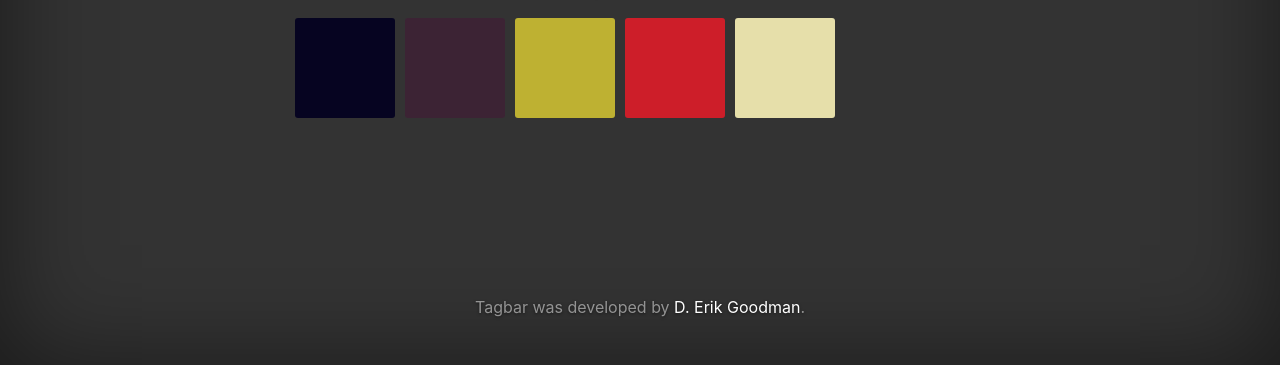
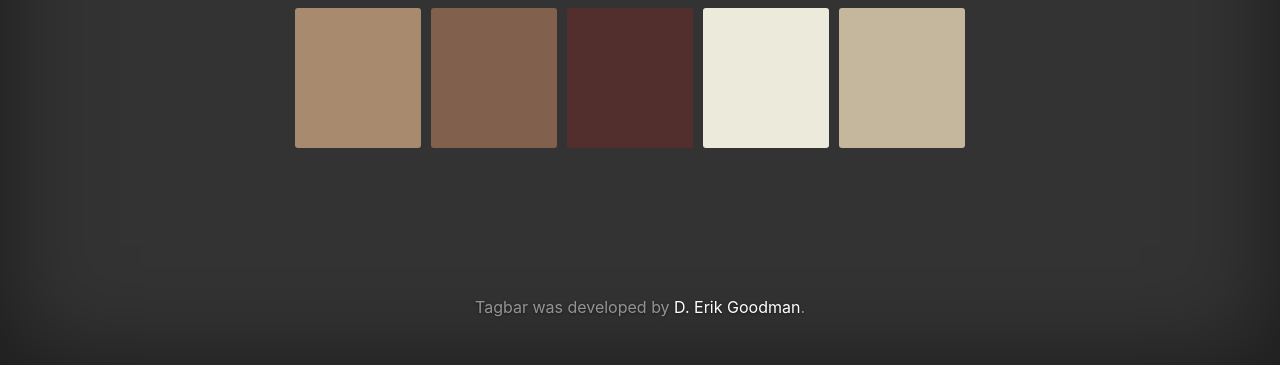
Before and after one commit to DEGoodman/tagbar, a Flask app: template app/templates/results.html in a window 1280 px wide. Shown: the part 435-800 px from the top of the page. Run offline with Flask 2, Linux system fonts and the light colour scheme; the template is opened without the code that fills it, so the values that code supplies are empty; parts of the project's set-up code (start-up, migrations or seed data) failed here and were passed over; some libraries are stand-ins or nearby versions.

Commit message:
better boxes

```diff
--- a/app/cssmaker.py
+++ b/app/cssmaker.py
@@ -8,8 +8,8 @@ from pprint import pprint
 
 def make(data):
     f = open(os.getcwd() + '/app/static/css/colors.css', 'w')
-    f.write('.color-swatches {\n\tmargin: 5px 0px -5px 0px;\n\twidth:550px;\n\toverflow:hidden;\n}\n')
-    f.write('.color-swatch {\n\tfloat: left;\n\tmargin: 0px 5px;\n\tborder-radius: 3px;\n\twidth: 100px;\n\theight: 100px;\n}\n')
+    # f.write('.color-swatches {\n\tmargin: 5px 0px -5px 0px;\n\twidth:550px;\n\toverflow:hidden;\n}\n')
+    # f.write('.color-swatch {\n\tfloat: left;\n\tmargin: 0px 5px;\n\tborder-radius: 3px;\n\twidth: 100px;\n\theight: 100px;\n}\n')
 
     pos_base = ['a', 'b', 'c', 'd', 'e']
     num = 0
--- a/app/static/css/colors.css
+++ b/app/static/css/colors.css
@@ -1,31 +1,19 @@
-.color-swatches {
-	margin: 5px 0px -5px 0px;
-	width:550px;
-	overflow:hidden;
-}
-.color-swatch {
-	float: left;
-	margin: 0px 5px;
-	border-radius: 3px;
-	width: 100px;
-	height: 100px;
-}
 #a {
-	background-color: rgb(6, 4, 33);
+	background-color: rgb(168, 138, 110);
 }
 
 #b {
-	background-color: rgb(60, 35, 52);
+	background-color: rgb(130, 96, 78);
 }
 
 #c {
-	background-color: rgb(190, 177, 50);
+	background-color: rgb(82, 47, 44);
 }
 
 #d {
-	background-color: rgb(205, 30, 41);
+	background-color: rgb(236, 235, 219);
 }
 
 #e {
-	background-color: rgb(230, 223, 170);
+	background-color: rgb(196, 183, 158);
 }
--- a/app/static/css/main.css
+++ b/app/static/css/main.css
@@ -1,3 +1,17 @@
 input {
     color:#000;
 }
+
+.color-swatches {
+	/*margin: 5px 0px -5px 0px;*/
+	width:100%;
+  margin: 0 auto;
+	/*overflow:hidden;*/
+}
+.color-swatch {
+	float: left;
+	margin: 0px 5px;
+	border-radius: 3px;
+	width: 18%;
+	height: 140px;
+}
```
